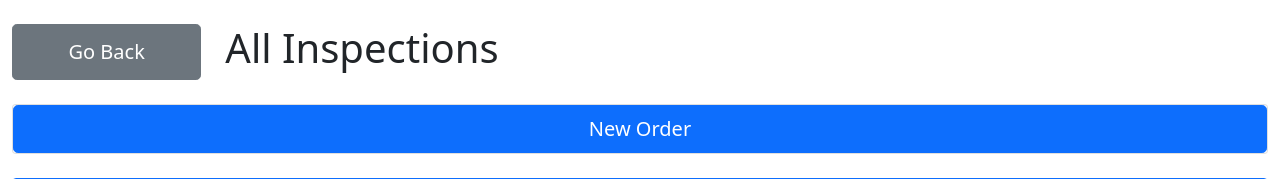
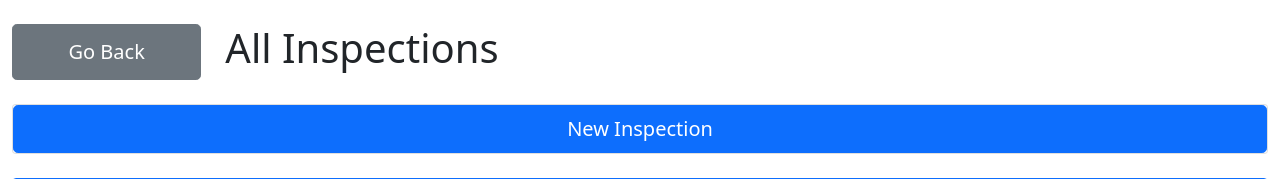
Before and after one commit to diaz-michael/btm419-W22, a Django app: page /inspections/all in a window 1280 px wide. Shown: the part 56-235 px from the top of the page. Run offline with Django 4.2, Linux system fonts and the light colour scheme; the visitor is signed in with stand-in values (Sample User, id 1); data that the repository does not hold is empty; some libraries are stand-ins or nearby versions.

Commit message:
Typo update

```diff
--- a/inspections/templates/inspections/inspections_table.html
+++ b/inspections/templates/inspections/inspections_table.html
@@ -11,7 +11,7 @@
 </div>
 <br>
     <div class="card mb-4">
-        <a  type="button" class="btn btn-primary btn-lg btn-block" href='{% url "inspections:create" %}'>New Order</a>
+        <a  type="button" class="btn btn-primary btn-lg btn-block" href='{% url "inspections:create" %}'>New Inspection</a>
     </div>
 <div class="row">
     <div class="col-md-12 d-flex align-items-stretch">
```
Also changed, not shown: README.md.
